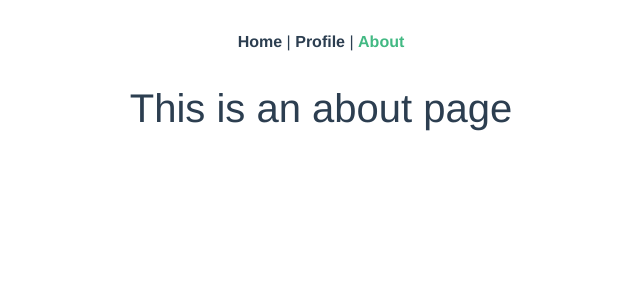
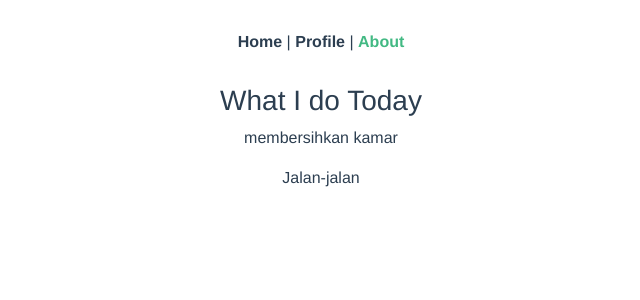
Before and after one commit to gedharizka/VueCLI, a Vue app: page /#/about in a window 1280 px wide. Shown: the top 300 px of the page, without its empty margins (319-959 px from the left). Built offline with nearby package versions, Linux system fonts and the light colour scheme.

Commit message:
V-for and V-key

```diff
--- a/src/views/About.vue
+++ b/src/views/About.vue
@@ -1,5 +1,37 @@
 <template>
   <div class="about">
-    <h1>This is an about page</h1>
+    <h3>What I do Today</h3>
+    <div class="pekerjaan-rumah">
+
+      <div v-for="tugasSaya in tugas" v-bind:key="tugasSaya.id" class="tugas">
+        <p>{{tugasSaya.nama}}</p>
+      </div>
+
+    </div>
   </div>
 </template>
+
+<script>
+  export default {
+    name:'About',
+    data : function(){
+      return{
+        tugas:[
+          {
+            id:1,
+            nama :'membersihkan kamar'
+          },
+          {
+            id:2,
+            nama :'Jalan-jalan'
+          }
+        ]
+      }
+    },
+  }
+
+</script>
+
+<style  scoped>
+
+</style>
--- a/src/views/Profile.vue
+++ b/src/views/Profile.vue
@@ -6,8 +6,8 @@
           <div class="media text-left">
             <img class="user-pic mr-3" src="../assets/logo.png" alt="Generic placeholder image">
             <div class="media-body">
-              <h5 class="mt-0">Gedha Rizka</h5>
-              <p> Cras sit amet nibh libero, in gravida nulla. Nulla vel metus scelerisque ante sollicitudin. Cras purus odio, vestibulum in vulputate at, tempus viverra turpis. Fusce condimentum nunc ac nisi vulputate fringilla. Donec lacinia congue felis in faucibus.</p>
+              <h5 class="mt-0">{{firstName}} {{lastName}}</h5>
+              <p>{{description}}</p>
             </div>
           </div>
         </div>
@@ -23,6 +23,13 @@ import 'bootstrap/dist/css/bootstrap.css'
 
 export default {
   name: 'Profile',
+  data: function(){
+    return{
+      firstName : 'Gedha',
+      lastName : 'Rizka',
+      description :'Cras sit amet nibh libero, in gravida nulla. Nulla vel metus scelerisque ante sollicitudin. Cras purus odio, vestibulum in vulputate at, tempus viverra turpis. Fusce condimentum nunc ac nisi vulputate fringilla. Donec lacinia congue felis in faucibus.'
+    }
+  },
   components: {
 
   }
```
